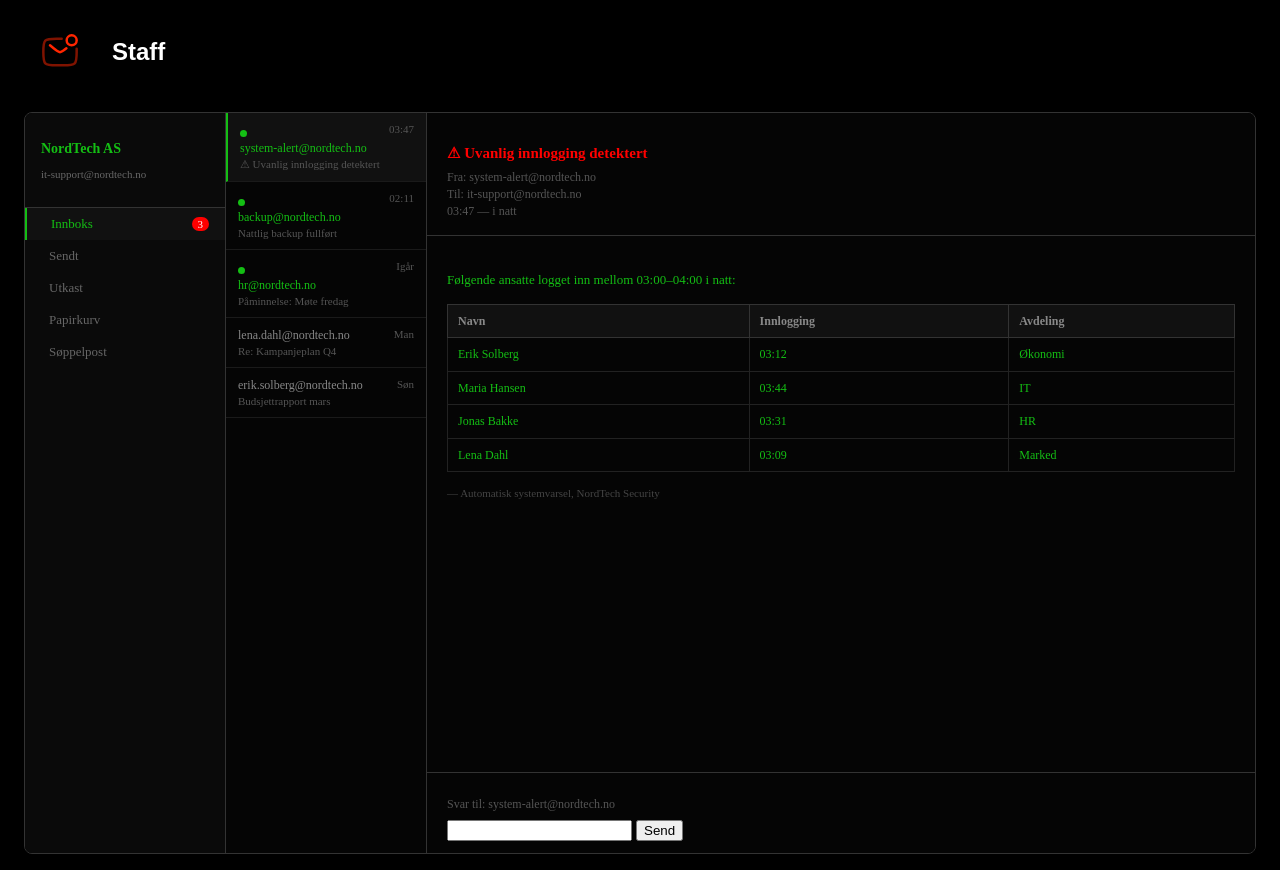
After one commit to helene-cpu/min-docker-app, a Flask app: page /inbox in a window 1280 px wide. The commit adds this page. Run offline with Flask 3, Linux system fonts and the light colour scheme.

Commit message:
Opprettet innboks side med flaskform til svar og popup ved riktig svar

```diff
--- a/app.py
+++ b/app.py
@@ -1,5 +1,5 @@
 from flask import Flask, render_template, session, redirect, jsonify
-from forms import ChatForm
+from forms import ChatForm, InboxForm
 import sqlite3
 import requests
 from datetime import datetime, timedelta
@@ -38,6 +38,10 @@ def get_current_time(timezone="Europe/Oslo"):
 def home():
     return render_template('index.html')
 
+@app.route("/start")
+def start():
+    return render_template("start.html")
+
 @app.route("/read", methods=["POST", "GET"])
 def read():
     form = ChatForm()
@@ -70,5 +74,24 @@ def virus():
 
     return render_template("virus.html", end_time=end_time.isoformat())
 
+@app.route("/inbox", methods=["POST", "GET"])
+def inbox():
+    form = InboxForm()
+    if form.validate_on_submit():
+        svar = form.svar.data.strip().lower()
+        if svar == "maria" or svar == "maria hansen":
+          svar = form.svar.data.strip().lower()
+        if svar in ["maria", "maria hansen"]:
+            session["gåte1_løst"] = True  # husk at gåten er løst
+            return render_template("inbox.html", form=form, riktig=True)
+        else:
+            return render_template("inbox.html", form=form, feil=True)
+    return render_template("inbox.html", form = form)
+
+
+@app.route("/staff")
+def staff():
+    return render_template("staff.html")
+
 if __name__ == "__main__":
     app.run(host="0.0.0.0", port=3000, debug=True)
--- a/forms.py
+++ b/forms.py
@@ -4,3 +4,7 @@ from wtforms import StringField, SubmitField
 class ChatForm(FlaskForm):
     chat = StringField("Chat")
     submit = SubmitField("Send")
+
+class InboxForm(FlaskForm):
+    svar = StringField("Svar")
+    submit = SubmitField("Send")
--- a/static/css/styles.css
+++ b/static/css/styles.css
@@ -1,6 +1,11 @@
 body{
     background-color: black;
     color: rgb(20, 191, 20);
+}
+
+.story{
+    text-align: center;
+    align-items: center;
 }
 
 .tittel_index{
@@ -83,3 +88,202 @@ body{
     display: flex;
     justify-content: flex-end;
 }
+
+/* Innboks */
+/* innboks layout */
+.innboks-app {
+  display: flex;
+  height: calc(100vh - 60px);
+  border: 1px solid #333;
+  margin: 1rem;
+  border-radius: 8px;
+  overflow: hidden;
+}
+
+.innboks-sidebar {
+  width: 200px;
+  background-color: #0a0a0a;
+  border-right: 1px solid #333;
+  flex-shrink: 0;
+}
+
+.innboks-sidebar-header {
+  padding: 16px;
+  border-bottom: 1px solid #333;
+}
+
+.innboks-sidebar-header h2 {
+  font-size: 14px;
+  color: rgb(20, 191, 20);
+}
+
+.innboks-sidebar-header p {
+  font-size: 11px;
+  color: #666;
+  margin-top: 2px;
+}
+
+.folder {
+  display: flex;
+  align-items: center;
+  gap: 8px;
+  padding: 8px 16px;
+  font-size: 13px;
+  color: #666;
+}
+
+.folder.active {
+  color: rgb(20, 191, 20);
+  border-left: 2px solid rgb(20, 191, 20);
+  background-color: #111;
+}
+
+.badge {
+  margin-left: auto;
+  background: red;
+  color: white;
+  font-size: 11px;
+  border-radius: 10px;
+  padding: 1px 6px;
+}
+
+/* mailliste */
+.innboks-mail-list {
+  width: 200px;
+  border-right: 1px solid #333;
+  overflow-y: auto;
+  flex-shrink: 0;
+  background-color: #050505;
+}
+
+.mail-item {
+  padding: 10px 12px;
+  border-bottom: 1px solid #1a1a1a;
+  cursor: default;
+}
+
+.mail-item.active {
+  background-color: #111;
+  border-left: 2px solid rgb(20, 191, 20);
+}
+
+.unread-dot {
+  display: inline-block;
+  width: 7px;
+  height: 7px;
+  border-radius: 50%;
+  background: rgb(20, 191, 20);
+  margin-right: 4px;
+  vertical-align: middle;
+}
+
+.mail-time {
+  float: right;
+  font-size: 11px;
+  color: #555;
+}
+
+.mail-sender {
+  font-size: 12px;
+  color: #888;
+  white-space: nowrap;
+  overflow: hidden;
+  text-overflow: ellipsis;
+}
+
+.mail-item.unread .mail-sender {
+  color: rgb(20, 191, 20);
+  font-weight: 500;
+}
+
+.mail-subject {
+  font-size: 11px;
+  color: #555;
+  white-space: nowrap;
+  overflow: hidden;
+  text-overflow: ellipsis;
+  margin-top: 2px;
+}
+
+/* mailvisning */
+.innboks-mail-view {
+  flex: 1;
+  display: flex;
+  flex-direction: column;
+  overflow: hidden;
+  background-color: #050505;
+}
+
+.mail-view-header {
+  padding: 16px 20px;
+  border-bottom: 1px solid #333;
+}
+
+.mail-view-header h3 {
+  font-size: 15px;
+  color: red;
+  margin-bottom: 8px;
+}
+
+.meta {
+  display: flex;
+  flex-direction: column;
+  gap: 2px;
+  font-size: 12px;
+  color: #555;
+}
+
+.mail-body {
+  padding: 20px;
+  font-size: 13px;
+  line-height: 1.7;
+  overflow-y: auto;
+  flex: 1;
+}
+
+.mail-body table {
+  width: 100%;
+  border-collapse: collapse;
+  margin: 12px 0;
+  font-size: 12px;
+}
+
+.mail-body th {
+  text-align: left;
+  padding: 6px 10px;
+  background-color: #111;
+  border: 1px solid #333;
+  color: #888;
+}
+
+.mail-body td {
+  padding: 6px 10px;
+  border: 1px solid #222;
+}
+
+.system-note {
+  margin-top: 12px;
+  font-size: 11px;
+  color: #444;
+}
+
+/* svarseksjon */
+.svar-seksjon {
+  padding: 12px 20px;
+  border-top: 1px solid #333;
+}
+
+.svar-label {
+  font-size: 12px;
+  color: #555;
+  margin-bottom: 8px;
+}
+
+.ekstra_tekst{
+    color: white;
+}
+
+.my-popover{
+    background-color: black;
+    color: white;
+}
--- /dev/null
+++ b/templates/inbox.html
@@ -0,0 +1,120 @@
+{% extends "base_virus.html" %}
+{% block content %}
+
+<div class="innboks-app">
+
+  <div class="innboks-sidebar">
+    <div class="innboks-sidebar-header">
+      <h2>NordTech AS</h2>
+      <p>it-support@nordtech.no</p>
+    </div>
+    <div class="folder active">
+      <i class="ti ti-inbox"></i> Innboks
+      <span class="badge">3</span>
+    </div>
+    <div class="folder"><i class="ti ti-send"></i> Sendt</div>
+    <div class="folder"><i class="ti ti-file"></i> Utkast</div>
+    <div class="folder"><i class="ti ti-trash"></i> Papirkurv</div>
+    <div class="folder"><i class="ti ti-alert-triangle"></i> Søppelpost</div>
+  </div>
+
+  <div class="innboks-mail-list">
+    <div class="mail-item unread active">
+      <span class="unread-dot"></span>
+      <span class="mail-time">03:47</span>
+      <div class="mail-sender">system-alert@nordtech.no</div>
+      <div class="mail-subject">⚠ Uvanlig innlogging detektert</div>
+    </div>
+    <div class="mail-item unread">
+      <span class="unread-dot"></span>
+      <span class="mail-time">02:11</span>
+      <div class="mail-sender">backup@nordtech.no</div>
+      <div class="mail-subject">Nattlig backup fullført</div>
+    </div>
+    <div class="mail-item unread">
+      <span class="unread-dot"></span>
+      <span class="mail-time">Igår</span>
+      <div class="mail-sender">hr@nordtech.no</div>
+      <div class="mail-subject">Påminnelse: Møte fredag</div>
+    </div>
+    <div class="mail-item">
+      <span class="mail-time">Man</span>
+      <div class="mail-sender">lena.dahl@nordtech.no</div>
+      <div class="mail-subject">Re: Kampanjeplan Q4</div>
+    </div>
+    <div class="mail-item">
+      <span class="mail-time">Søn</span>
+      <div class="mail-sender">erik.solberg@nordtech.no</div>
+      <div class="mail-subject">Budsjettrapport mars</div>
+    </div>
+  </div>
+
+  <div class="innboks-mail-view">
+    <div class="mail-view-header">
+      <h3>⚠ Uvanlig innlogging detektert</h3>
+      <div class="meta">
+        <span>Fra: system-alert@nordtech.no</span>
+        <span>Til: it-support@nordtech.no</span>
+        <span>03:47 — i natt</span>
+      </div>
+    </div>
+
+    <div class="mail-body">
+      <p>Følgende ansatte logget inn mellom 03:00–04:00 i natt:</p>
+      <table>
+        <tr>
+          <th>Navn</th>
+          <th>Innlogging</th>
+          <th>Avdeling</th>
+        </tr>
+        <tr>
+          <td>Erik Solberg</td>
+          <td>03:12</td>
+          <td>Økonomi</td>
+        </tr>
+        <tr class="highlight">
+          <td>Maria Hansen</td>
+          <td>03:44</td>
+          <td>IT</td>
+        </tr>
+        <tr>
+          <td>Jonas Bakke</td>
+          <td>03:31</td>
+          <td>HR</td>
+        </tr>
+        <tr>
+          <td>Lena Dahl</td>
+          <td>03:09</td>
+          <td>Marked</td>
+        </tr>
+      </table>
+      <p class="system-note">— Automatisk systemvarsel, NordTech Security</p>
+    </div>
+
+    <div class="svar-seksjon">
+      <p class="svar-label">Svar til: system-alert@nordtech.no</p>
+      <form method="POST">
+        {{ form.hidden_tag() }}
+        {{ form.svar }}
+        {{form.submit}}
+      </form>
+
+      {% if riktig %}
+    <button popovertarget="my-popover">Ny melding av NordTech Security</button>
+    <div id="my-popover" popover>
+        <p>Til: it-support@nordtech.no</p>
+        <p>Emne: Maria Hansen</p>
+        <p>Fra: system-alert@nordtech.no</p>
+        <p>Hei, jeg har også hatt en liten følelse på at Maria
+    har drevet med noe ondsinnet, men jeg har aldri klart
+    å ta hun i action. Hvis du vil kan vi samarbeide om å
+    ta hun. Sjekk ansattlisten.
+        <br>Mvh NordTech Security</p>
+    </div>
+    {% endif %}
+
+    </div>
+  </div>
+</div>
+
+{% endblock %}
```
Also changed, not shown: 2 other files.
